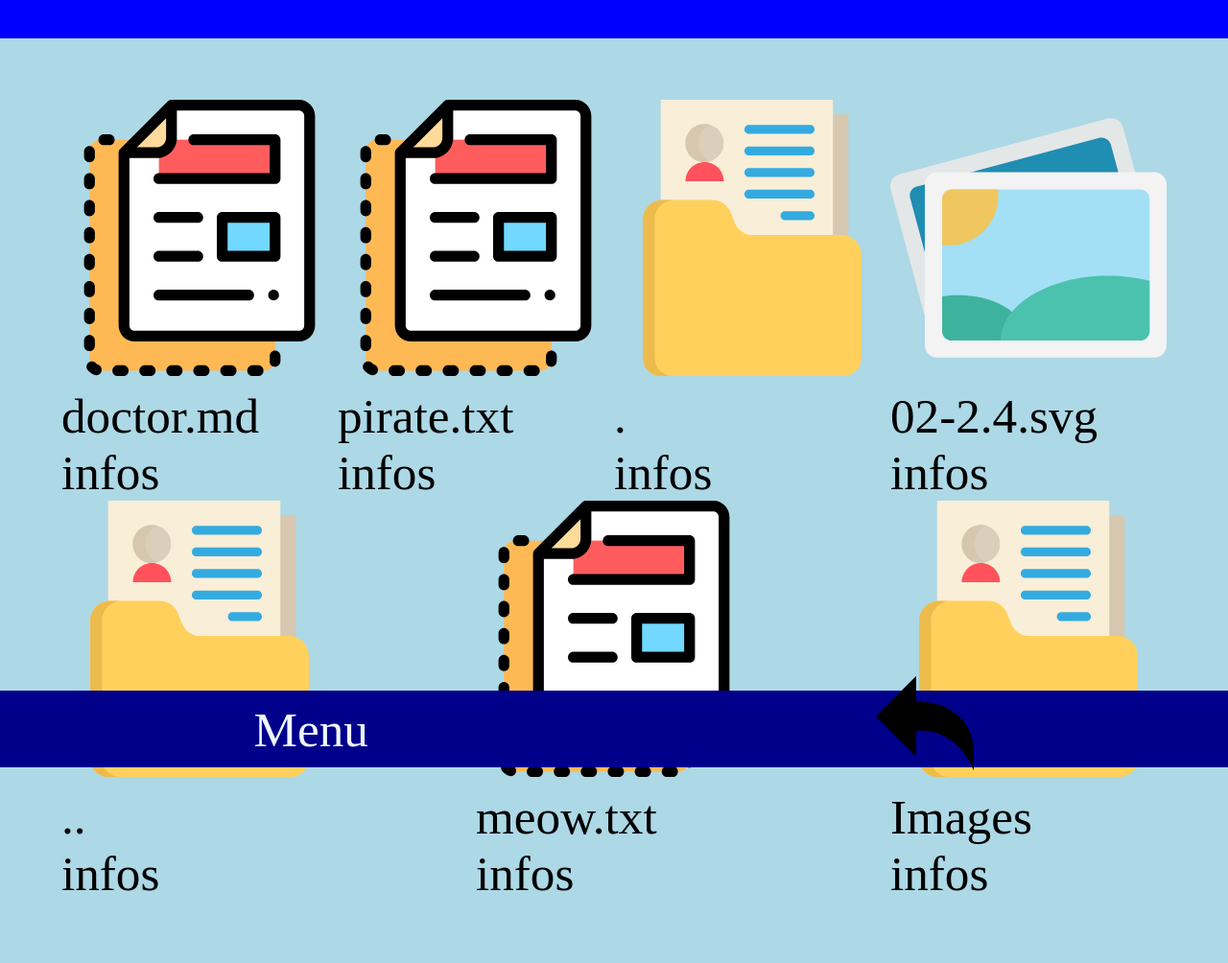
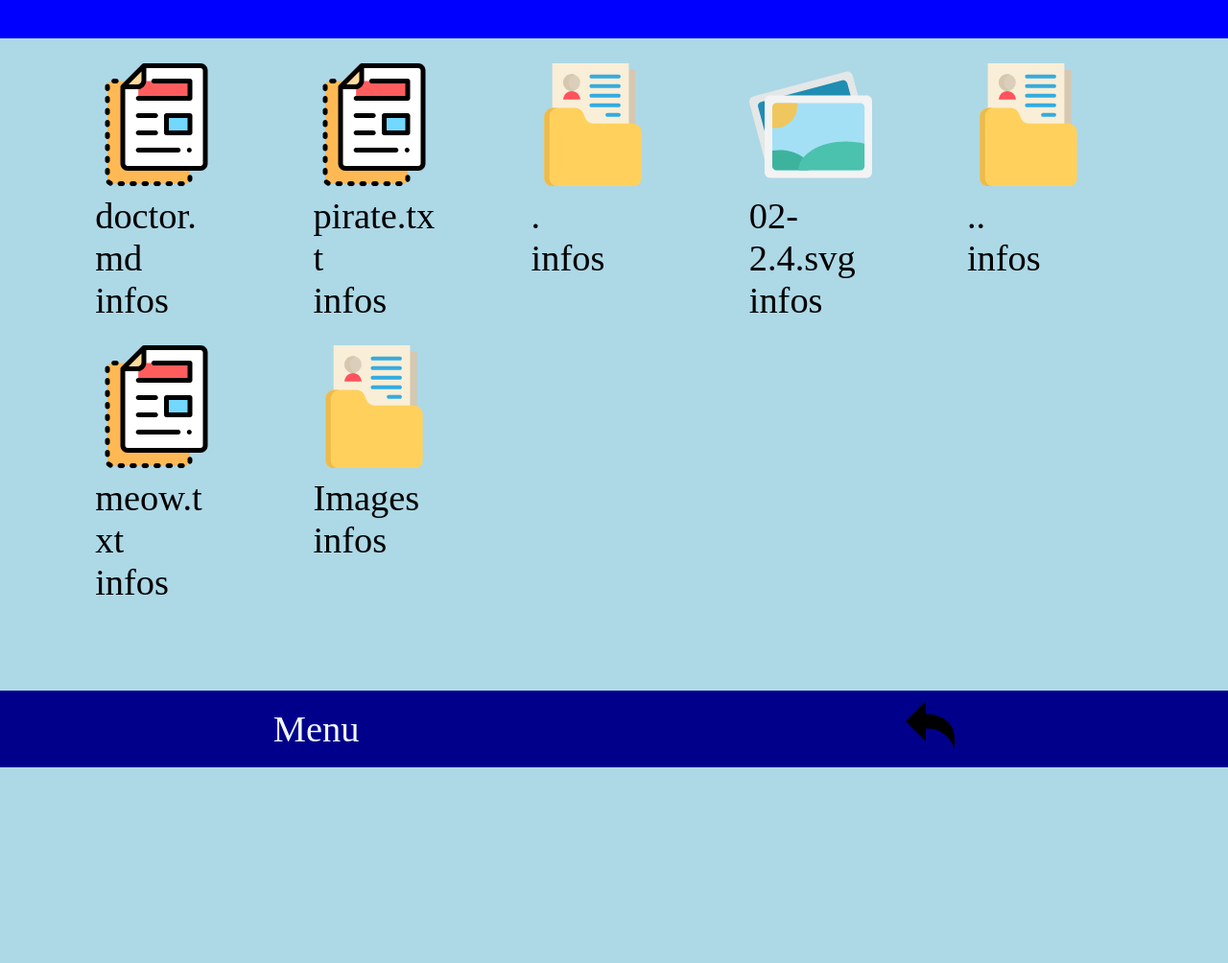
Before and after one commit to Knockturne42/ExplorateurFichier, a PHP site: page / in a window 1280 px wide. Shown: the whole page at 96% size. After the commit the page ends 800 px from the top, so only its background shows below. Run offline with PHP 8.4, Linux system fonts and the light colour scheme.

Commit message:
version destop

```diff
--- a/css/style.css
+++ b/css/style.css
@@ -35,15 +35,16 @@ footer{
 }
 
 main{
-    padding: 5%;
+
     display: flex;
     flex-wrap: wrap;
-    justify-content: space-between;
 }
 
 .dossier {
 	width: 25%;
-	height: auto;
+    height: auto;
+    padding-left:6.25%;
+    padding-top: 2%;
 }
 
 #back{
@@ -59,3 +60,18 @@ main{
 p{
     word-wrap: break-word;
 }
+
+@media screen and (min-width: 980px){
+    .dossier {
+        width: 10%;
+        height: auto;
+        padding-left: 7.75%;
+    }
+
+    body{
+        font-size: 3vw;
+    }
+    #back{
+        width: 4%;
+    }
+}
--- a/js/script.js
+++ b/js/script.js
@@ -2,3 +2,8 @@
 //   $('#main').load('index.php');
 // }
 // setInterval(myLoad(), 1000);
+
+
+
+
+    // document.getElementById("menu").style.display = none;
```
